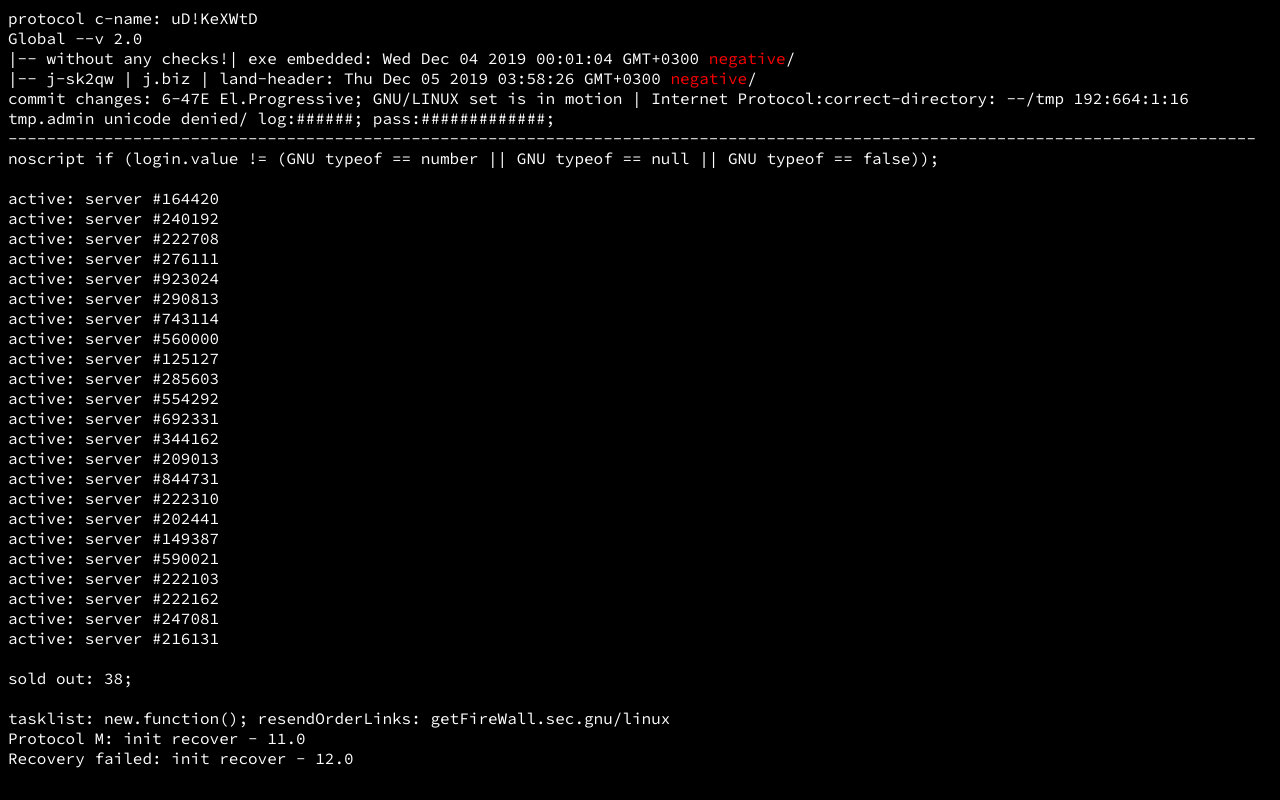
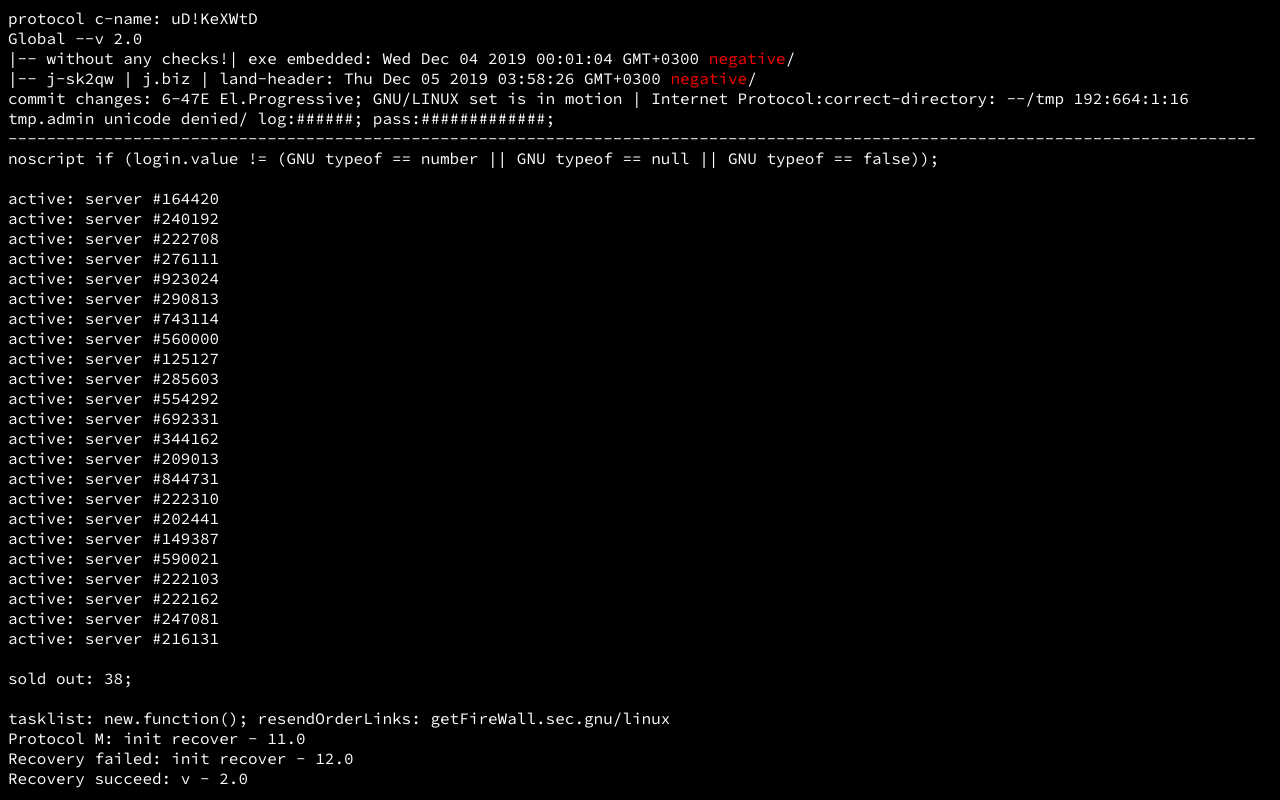
Before and after one commit to gluhass/gluhass.github.io, a plain HTML site: page index.html in a window 1280 px wide. Drawn offline with Linux system fonts and the light colour scheme; a script that the page names is missing.

Commit message:
Update index.html

```diff
--- a/index.html
+++ b/index.html
@@ -47,6 +47,7 @@
 <p>Protocol M: init recover - 11.0</p>
 	<p>Recovery failed: init recover - 12.0</p>
 
+	<p>Recovery succeed: v - 2.0</p>
 
 </body>
 </html>
```
